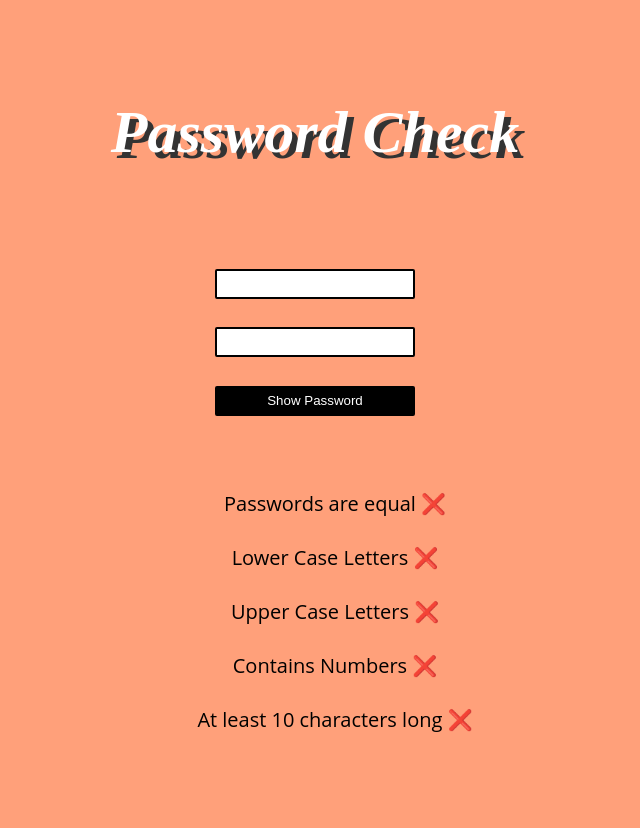
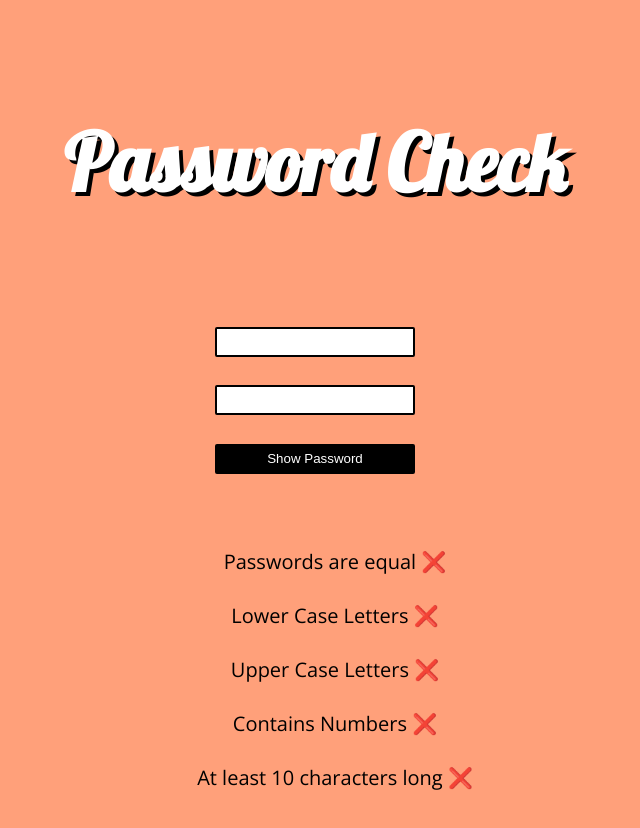
Before and after one commit to Dimi87/Password-Check-App-with-Vue, a plain HTML site: page index.html in a window 1280 px wide. Shown: the whole page, without its empty margins (325-965 px from the left). Drawn offline with nearby package versions, Linux system fonts and the light colour scheme.

Commit message:
improve font design

```diff
--- a/index.html
+++ b/index.html
@@ -4,6 +4,12 @@
     <meta charset="UTF-8" />
     <meta http-equiv="X-UA-Compatible" content="IE=edge" />
     <meta name="viewport" content="width=device-width, initial-scale=1.0" />
+    <link rel="preconnect" href="https://fonts.googleapis.com" />
+    <link rel="preconnect" href="https://fonts.gstatic.com" crossorigin />
+    <link
+      href="https://fonts.googleapis.com/css2?family=Lobster&family=Open+Sans:wght@400;500;700&display=swap"
+      rel="stylesheet"
+    />
     <title>Password Check App</title>
     <link rel="stylesheet" href="style.css" />
   </head>
--- a/style.css
+++ b/style.css
@@ -22,11 +22,10 @@ body {
 /* other styling */
 
 h1 {
-  font-family: "Lobster";
-  font-style: italic;
-  font-size: 60px;
+  font-family: "Lobster", cursive;
+  text-shadow: 4px 4px 0px black;
+  font-size: 4rem;
   color: white;
-  text-shadow: 0.1em 0.1em #333;
 }
 
 input {
```
